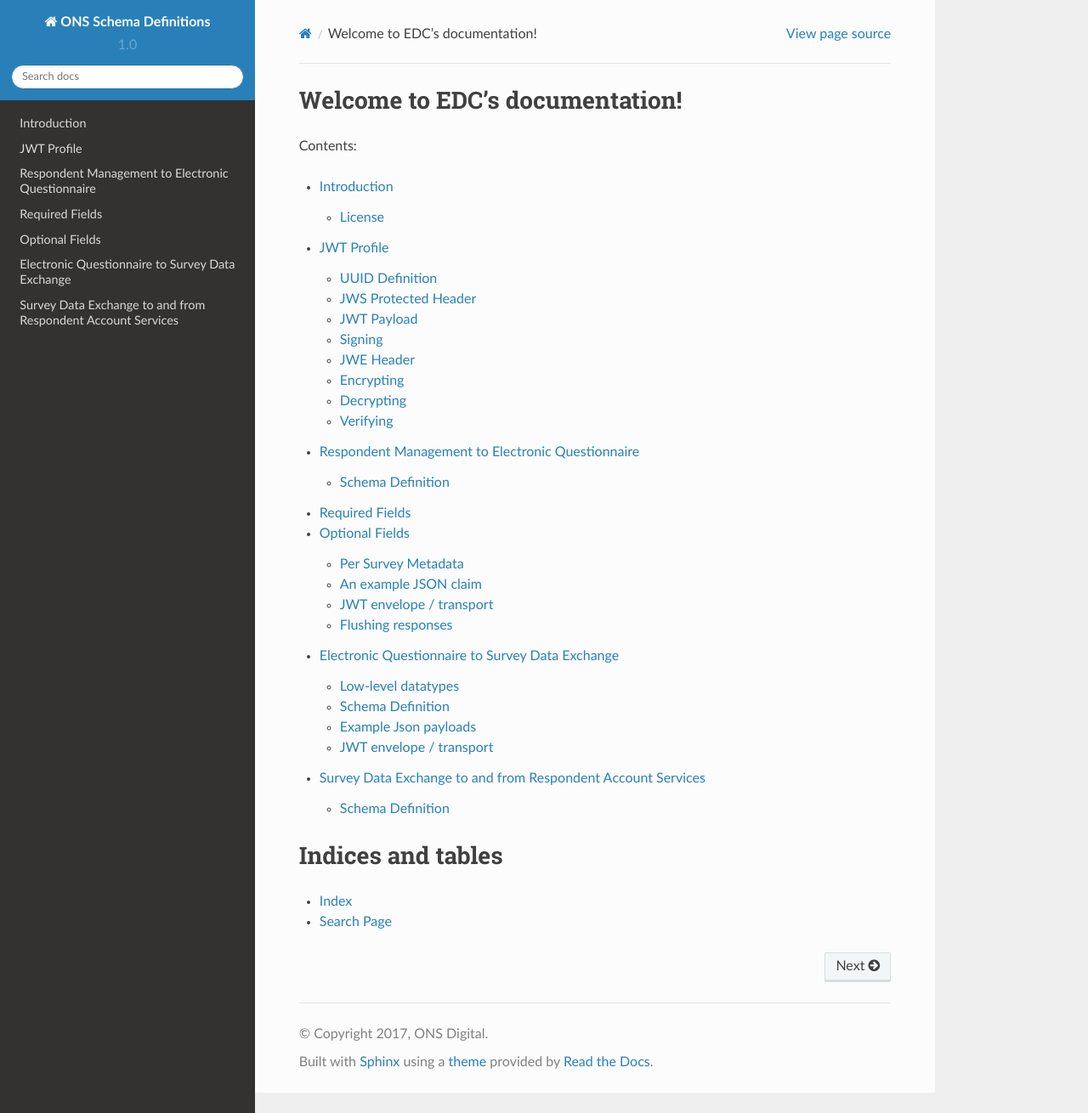
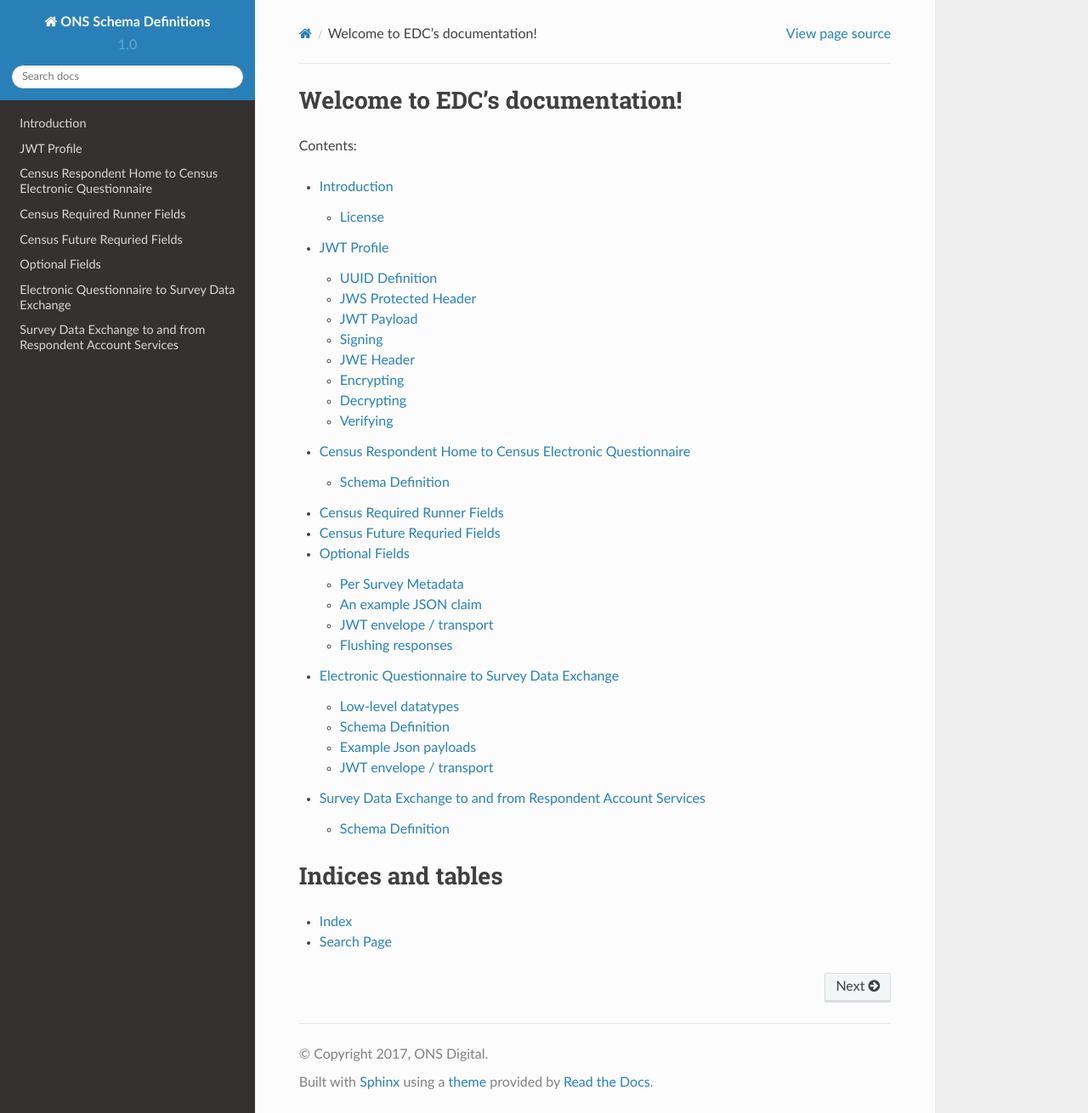
Before and after one commit to ONSdigital/ons-schema-definitions, a Sphinx documentation site: the page built from docs/index.rst, in a window 1280 px wide and 1310 px high. Shown: the whole window at 85% size. Built offline with Sphinx 7.4.7 and the Read the Docs theme 2.0.0, drawn with Linux system fonts in a browser that asks for light colours; some of the changed lines change nothing that is shown.

Commit message:
First attempt to update the latest claims as agreed with RH

```diff
--- a/docs/respondent_management_to_electronic_questionnaire.rst
+++ b/docs/respondent_management_to_electronic_questionnaire.rst
@@ -1,55 +1,66 @@
-Respondent Management to Electronic Questionnaire
--------------------------------------------------
+Census Respondent Home to Census Electronic Questionnaire
+---------------------------------------------------------
 
 When a respondent is ready to take a survey hosted on the eq system, a set of details
 need to be passed to eq to setup the survey correctly. This data is wrapped inside a json web
-token which is attached to the end of a url, digitally signed and authorised by a respondent
-management system. This creates a clean interface for any respondent management system
+token which is attached to the end of a url, digitally signed and authorised by an appropriate
+client application. This creates a clean interface for any respondent management system
 to integrate with the eq system.
 
 Schema Definition
 =================
 
-Required Fields
----------------
+Census Required Runner Fields
+------------------------------
 
 The following metadata keys are always required for the survey runner, they do not appear in individual survey metadata definitions.
 
-``tx_id``
-  see :doc:`jwt_profile`
 ``iat``
   JWT Issued At claim, see https://tools.ietf.org/html/rfc7519#section-4.1.6
 ``exp``
   JWT Expiration Time claim, see https://tools.ietf.org/html/rfc7519#section-4.1.4
-``ru_ref``
-  The responding unit reference id - with checkletter appended
+``jti``
+   A unique identifier for the JWT
+``tx_id``
+  see :doc:`jwt_profile`
 ``eq_id``
-  The eQ questionnaire id
+  The eQ questionnaire schema id (to be removed, hardcoded by RH as census)
+``form_type``
+  The particular form_type for a responding unit (to be removed, hardcoded by RH as individual_gb_eng)
+``response_id``
+  A unique identifier for the questionnaire response
 ``collection_exercise_sid``
   A reference number used to represent the collection exercise inside the ONS
-``form_type``
-  The particular form_type for a responding unit
 ``ru_ref``
-  The responding unit reference id - with checkletter appended.
-``ru_name``
-  The name of the responding unit. Could be a business name or person name. Not required, however at least one of ``ru_name`` and ``trad_as`` **must** be present
-``trad_as``
-  Temporary until wider refactor. Not required, however at least one of ``ru_name`` and ``trad_as`` **must** be present
+  The responding unit reference id (e.g. UPRN)
 ``user_id``
-  The id assigned by the respondent management system
+  The id assigned by the respondent management system (to be removed, hardcoded by RH as 1234567890)
 ``period_id``
-  A numerical reference to either a month or quarter time period
-``case_id``
-  The case UUID used to identify a single instance of a survey collection for a respondent
+  A numerical reference to either a month or quarter time period (hardcoded by RH as 1)
+``case_type``
+  The type of Census case (e.g. HH, HI, CE, CI)
+``region_code``
+  The Region Code of the questionnaire response
+``questionnaire_id``
+  The Census Questionnaire ID
 ``account_service_url``
   The url of the account service (i.e. rrm or ras) used to launch the survey
-``response_id``
-  A unique identifier for the questionnaire response
+
+
+Census Future Requried Fields
+-----------------------------
+The following metadata keys will be introduced in due course
+``survey``
+  The survey being launched (e.g census or ccs)
+``channel``
+  The channel (client) from which the questionnaire was launched
 
 Optional Fields
 ---------------
 The runner can optionally accept the following keys.
 
+``case_id``
+  The case UUID used to identify a single instance of a survey collection for a respondent
 ``period_str``
   A display name for the ``period_id`` referenced above
 ``language_code``
@@ -61,9 +72,12 @@
 ``account_service_log_out_url``
   The logout url of the account service used to launch the survey.  Not required for services that don't have a log in function (i.e., respondent home)
 
+
 Per Survey Metadata
 ===================
 In addition to the above required fields, some surveys require other data be passed. These can simply have their keys added as a claim in the main JWT body. e.g. ``{"language_code": "en"}``.
+``display_address``
+  The case's address to be displayed
 
 An example JSON claim
 =====================
@@ -76,22 +90,17 @@
     "exp": 1458057712,
     "user_id": "64389274239",
     "ru_ref": "7897897J",
-    "ru_name": "",
-    "eq_id": "678",
+    "eq_id": "census",
     "collection_exercise_sid": "789",
-    "period_id": "",
-    "period_str": "",
-    "ref_p_start_date": "",
-    "ref_p_end_date": "",
-    "employment_date": "",
-    "trad_as": "",
-    "form_type": "",
-    "return_by": "YYYY-MM-DD",
-    "region_code": "GB-GBN",
+    "period_id": "1",
+    "form_type": "individual_gb_eng",
+    "region_code": "GB-ENG",
     "language_code": "en",
-    "flag_1": true,
-    "roles": [ "role1", "role2" ],
-    "response_id": "QzXMrPqoLiyEyerrED88AbkQoQK0sVVX72ZtVphHr0w="
+    "channel": "rh",
+    "response_id": "2420000014903143"
+    "questionnaire_id": "2420000014903143"
+    "account_service_url": "http://localhost:9092"
+    "display_address": "ONS, Segensworth Road",
   }
 
 
```
